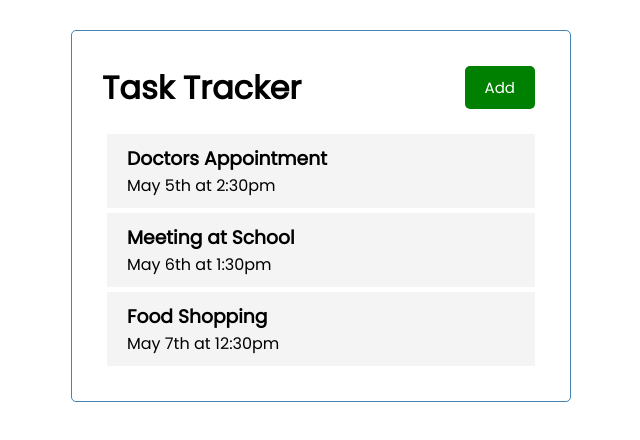
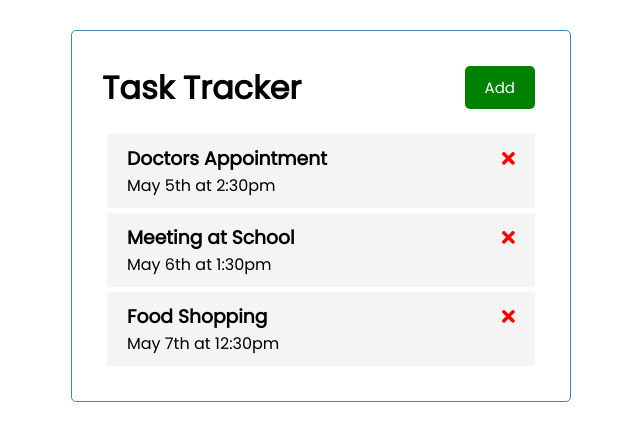
Before and after one commit to mgroholy/task-tracker-angular, an Angular app: page / in a window 1280 px wide. Shown: the top 440 px of the page, without its empty margins (319-959 px from the left). Built offline with nearby package versions, Linux system fonts and the light colour scheme.

Commit message:
feat: add faTimes icon to task-item component.

```diff
--- a/src/app/components/task-item/task-item.component.html
+++ b/src/app/components/task-item/task-item.component.html
@@ -1,4 +1,7 @@
 <div class="task">
-  <h3>{{ task.text }}</h3>
+  <h3>
+    {{ task.text }}
+    <fa-icon [ngStyle]="{ color: 'red' }" [icon]="faTimes"></fa-icon>
+  </h3>
   <p>{{ task.day }}</p>
 </div>
--- a/src/app/components/task-item/task-item.component.ts
+++ b/src/app/components/task-item/task-item.component.ts
@@ -1,4 +1,5 @@
 import { Component, OnInit, Input } from '@angular/core';
+import { faTimes } from '@fortawesome/free-solid-svg-icons';
 import { Task } from 'src/app/Task';
 
 @Component({
@@ -8,6 +9,7 @@ import { Task } from 'src/app/Task';
 })
 export class TaskItemComponent implements OnInit {
   @Input() task: Task;
+  faTimes = faTimes;
 
   constructor() {
     this.task = {
```
